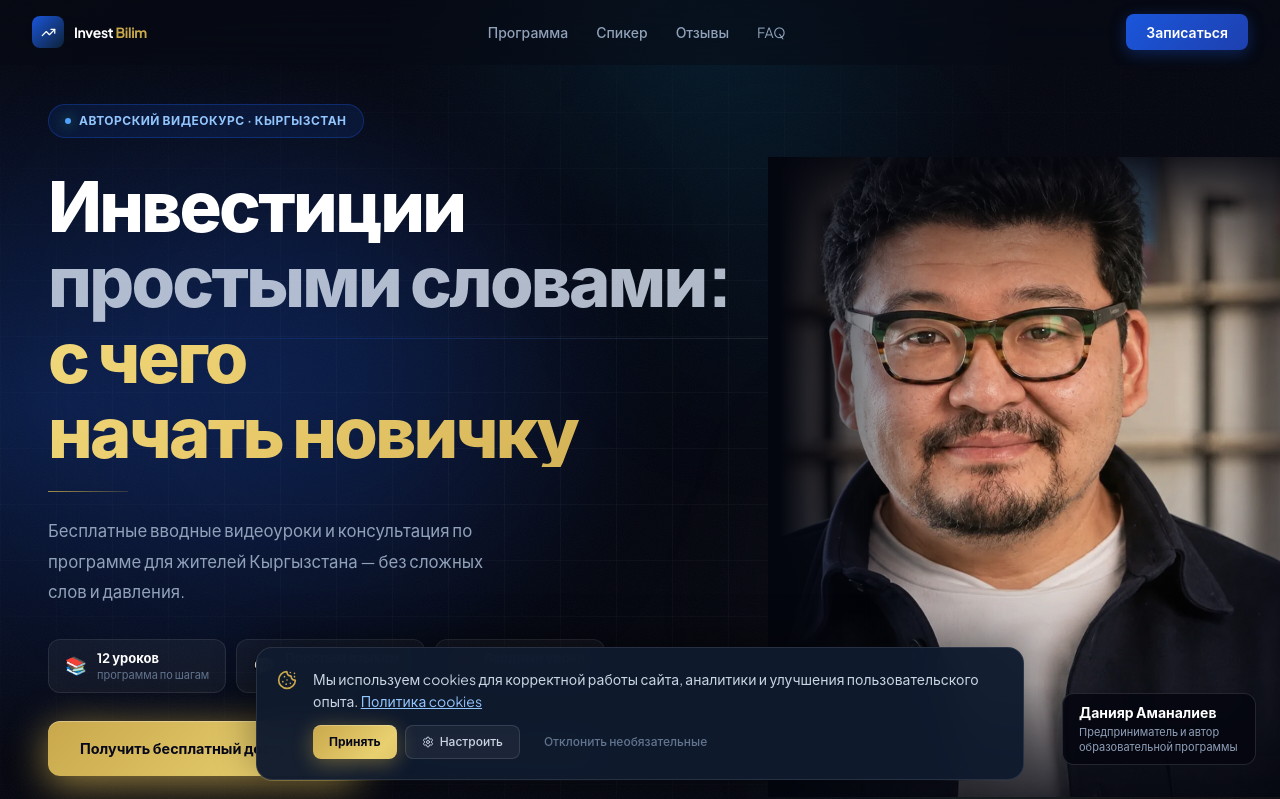
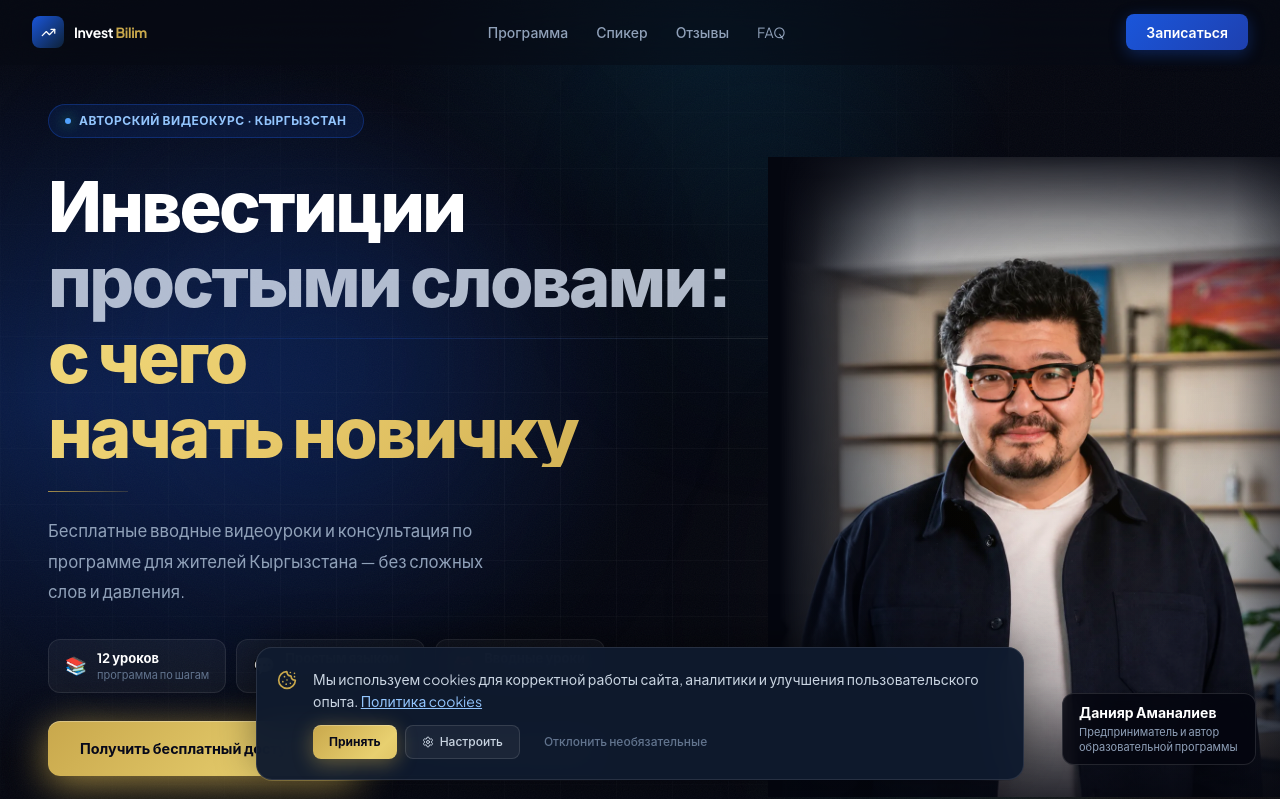
Before and after one commit to Gebinvest2020/invest-bilim-landing, a React (Vite) app: page / in a window 1280 px wide. Shown: the top 799 px of the page. Built offline with nearby package versions, Linux system fonts and the light colour scheme.

Commit message:
Update and optimize hero speaker image

```diff
--- a/src/components/Hero.jsx
+++ b/src/components/Hero.jsx
@@ -109,9 +109,9 @@ export default function Hero({ onCTA }) {
             {/* ── Фотография (нижний слой) ── */}
             <img
               src="/speaker/optimized/hero-speaker.webp"
-              alt="Данияр Аманалиев — предприниматель и автор образовательной программы"
+              alt="Данияр Аманалиев"
               className="absolute inset-0 w-full h-full object-cover"
-              style={{ objectPosition: 'center 18%' }}
+              style={{ objectPosition: 'center 15%' }}
               fetchpriority="high"
               decoding="async"
             />
```
Also changed, not shown: public/speaker/optimized/hero-speaker.webp, 1 other file (tests, documents, lock files or other folders).
